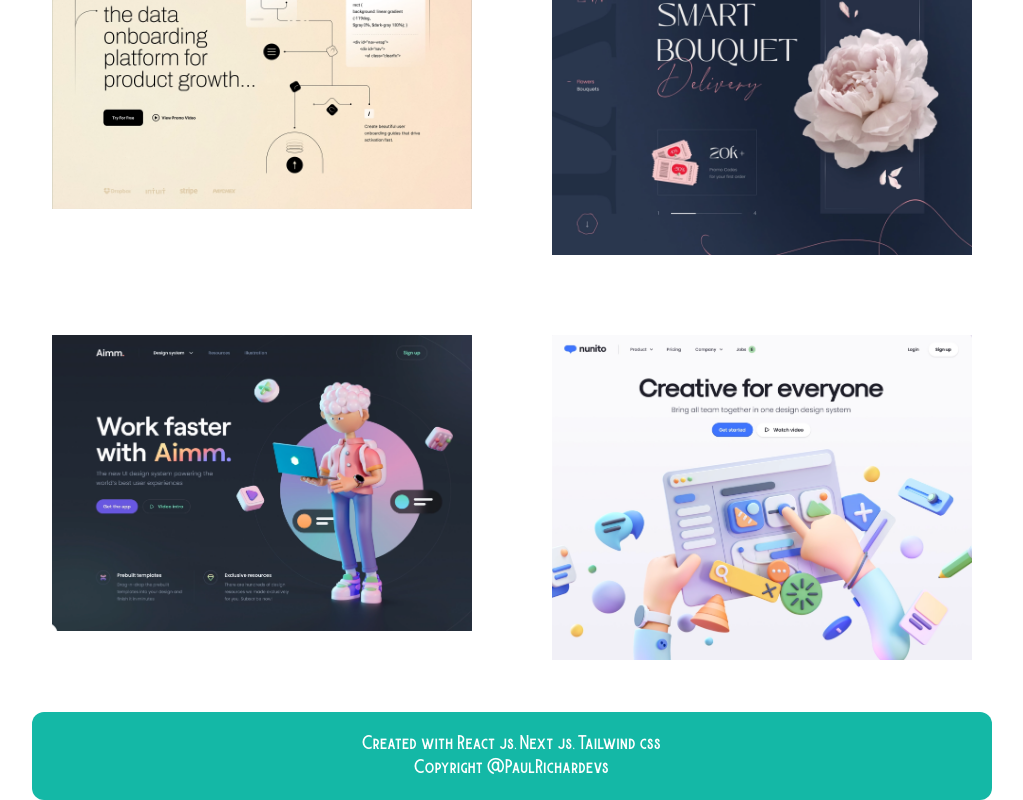
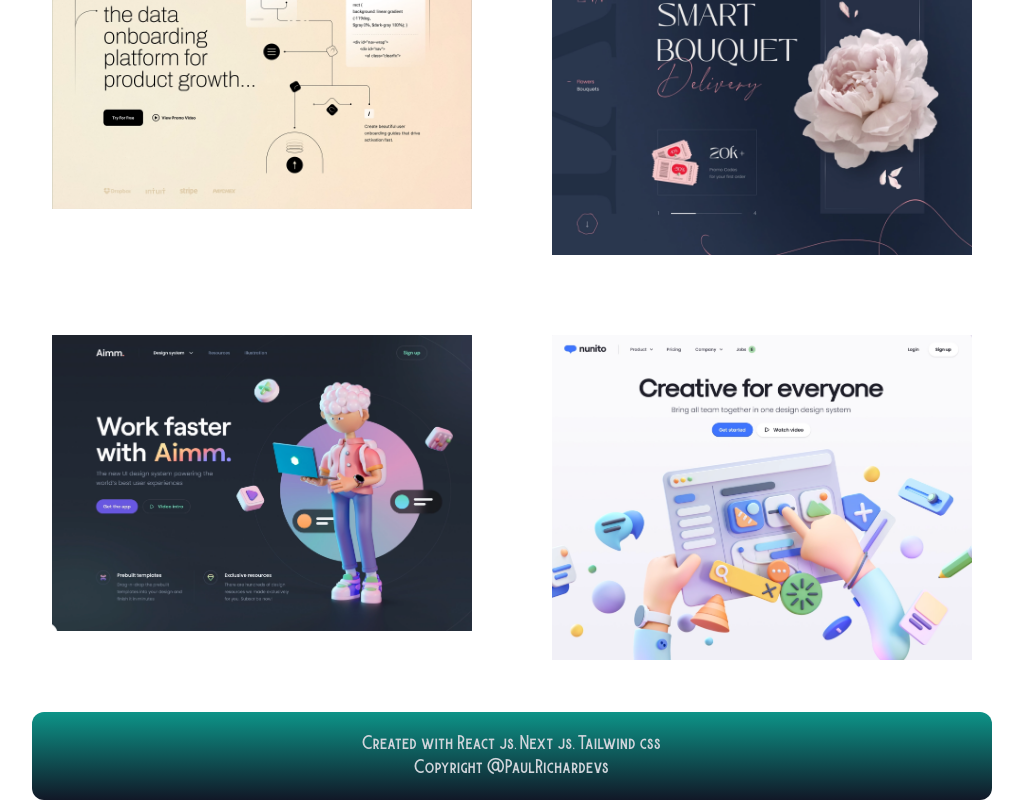
Before and after one commit to PaulRichardCode/Official-React-Portfolio, a Next.js app in the folder my-portfolio/: page / in a window 1280 px wide. Shown: the part 2386-3186 px from the top of the page, without its empty margins (128-1151 px from the left). Built offline with nearby package versions, Linux system fonts and the light colour scheme.

Commit message:
minor changes

```diff
--- a/my-portfolio/pages/index.js
+++ b/my-portfolio/pages/index.js
@@ -229,7 +229,7 @@ export default function Home() {
             </div>
           </div>
         </section>
-        <footer className=" font-burtons bg-teal-500 text-white w-100 text-center p-5 rounded-xl dark:text-black">
+        <footer className=" font-burtons bg-gradient-to-b from-teal-600 to-gray-900 text-gray-300 w-100 text-center p-5 rounded-xl dark:text-gray-300">
           <h3>Created with React js, Next js, Tailwind css</h3>
           <p>Copyright @PaulRichardevs</p>
         </footer>
```
